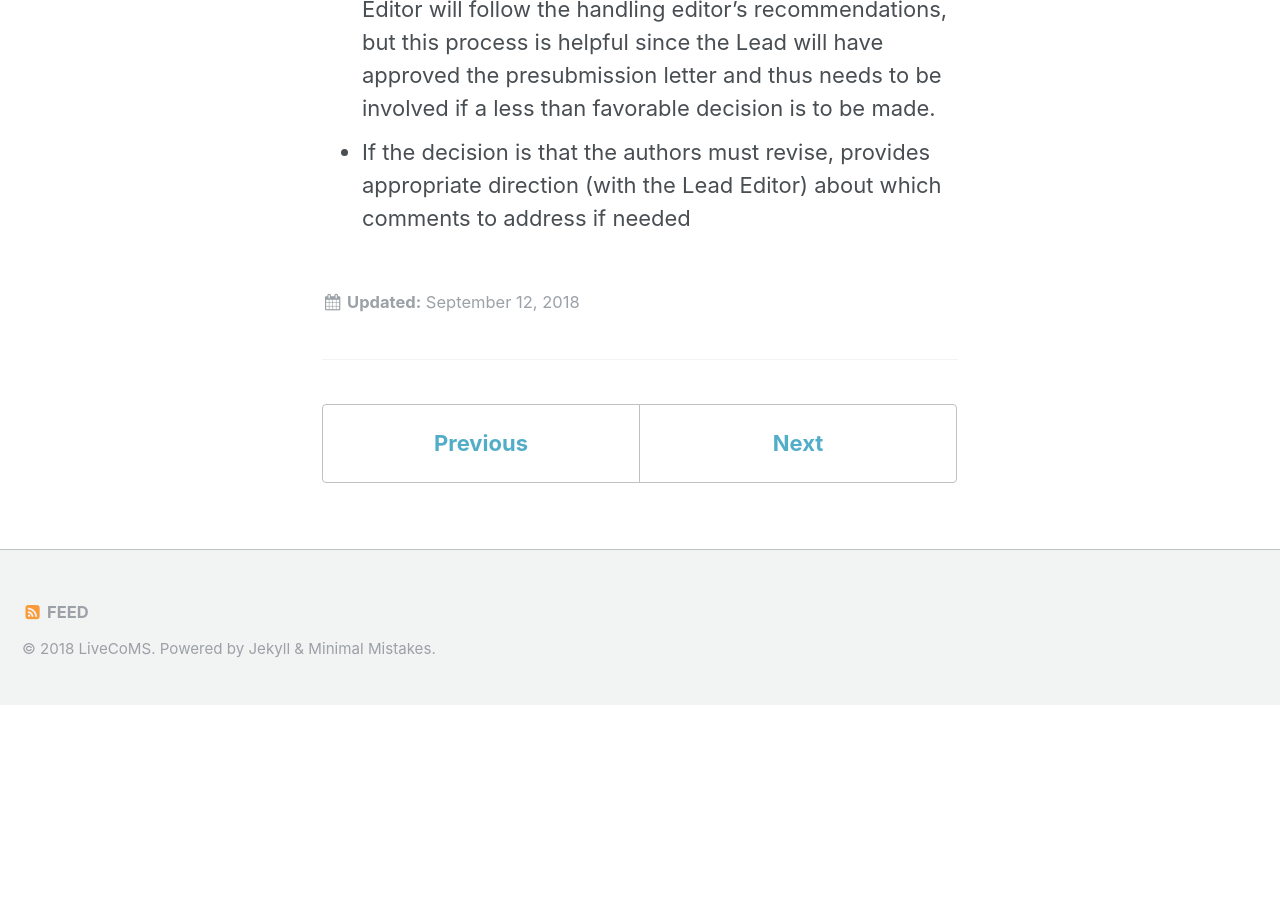
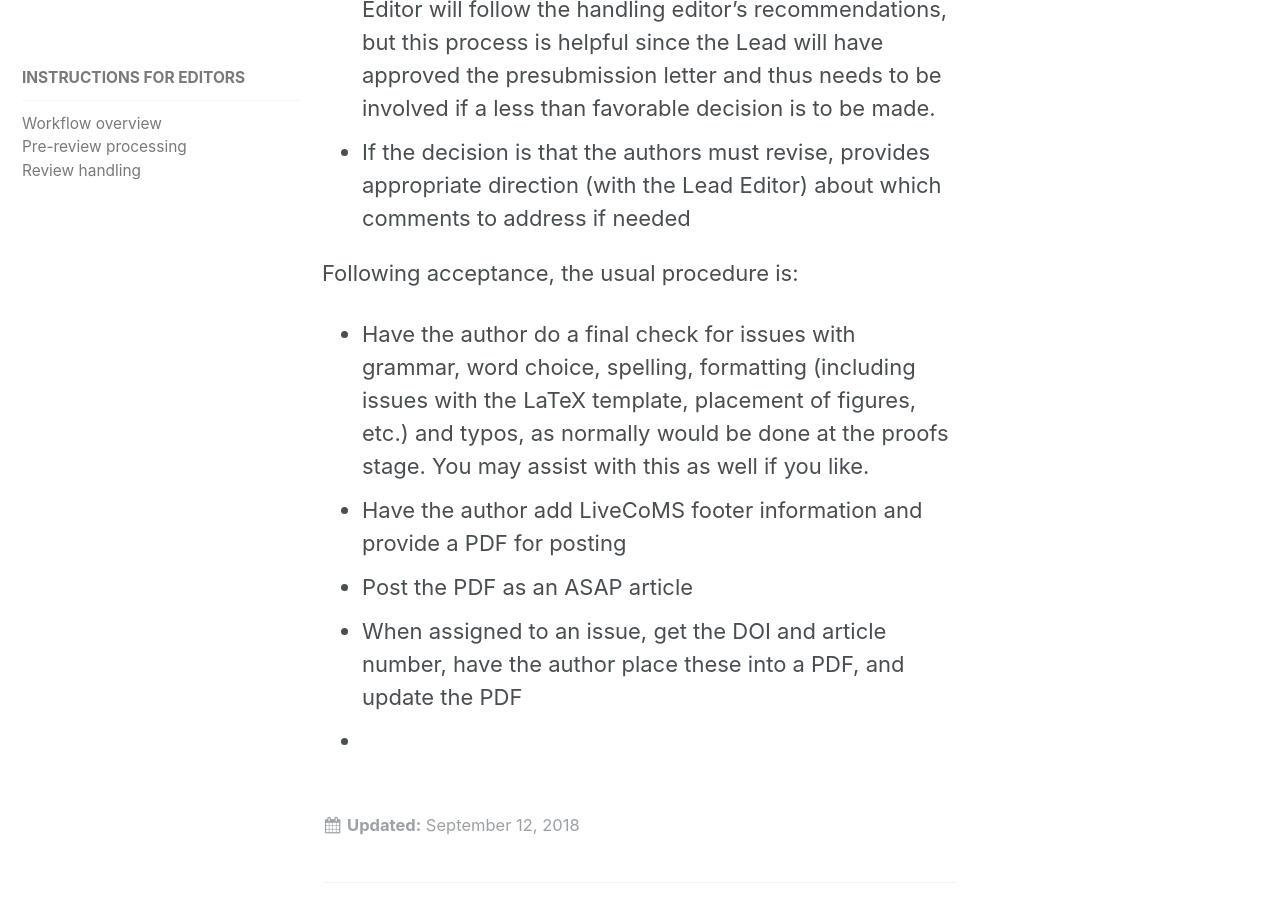
Before and after one commit to livecomsjournal/livecomsjournal.github.io, a Jekyll site: the page built from _editorial_policies/02_editor_instructions.md, in a window 1280 px wide and 900 px high, scrolled down 3878 px. Built offline with Jekyll 4.4.1, drawn with Linux system fonts in a browser that asks for light colours; before the commit the page ends 4583 px from its top, so only the background shows below that.

Commit message:
Update instructions on acceptance

```diff
--- a/_editorial_policies/02_editor_instructions.md
+++ b/_editorial_policies/02_editor_instructions.md
@@ -48,3 +48,10 @@ Once an editor has handled the pre-review steps described above, the review proc
 - Helps preserve anonymity of the reviewers, especially the student reviewer, by editing the reviews if necessary.  Note that the reviewers may choose to waive anonymity by specifically referring to GitHub issues they have filed or otherwise explicitly making it clear they intend to identify themselves.
 - Makes a recommendation regarding acceptance, acceptance with minor or major revision, or rejection (keeping in mind the content of the presubmission letter), and communicates this recommendation to the Lead Editor who makes a final decision. Normally the Lead Editor will follow the handling editor's recommendations, but this process is helpful since the Lead will have approved the presubmission letter and thus needs to be involved if a less than favorable decision is to be made.
 - If the decision is that the authors must revise, provides appropriate direction (with the Lead Editor) about which comments to address if needed
+
+Following acceptance, the usual procedure is:
+- Have the author do a final check for issues with grammar, word choice, spelling, formatting (including issues with the LaTeX template, placement of figures, etc.) and typos, as normally would be done at the proofs stage. You may assist with this as well if you like.
+- Have the author add LiveCoMS footer information and provide a PDF for posting
+- Post the PDF as an ASAP article
+- When assigned to an issue, get the DOI and article number, have the author place these into a PDF, and update the PDF
+-
```
